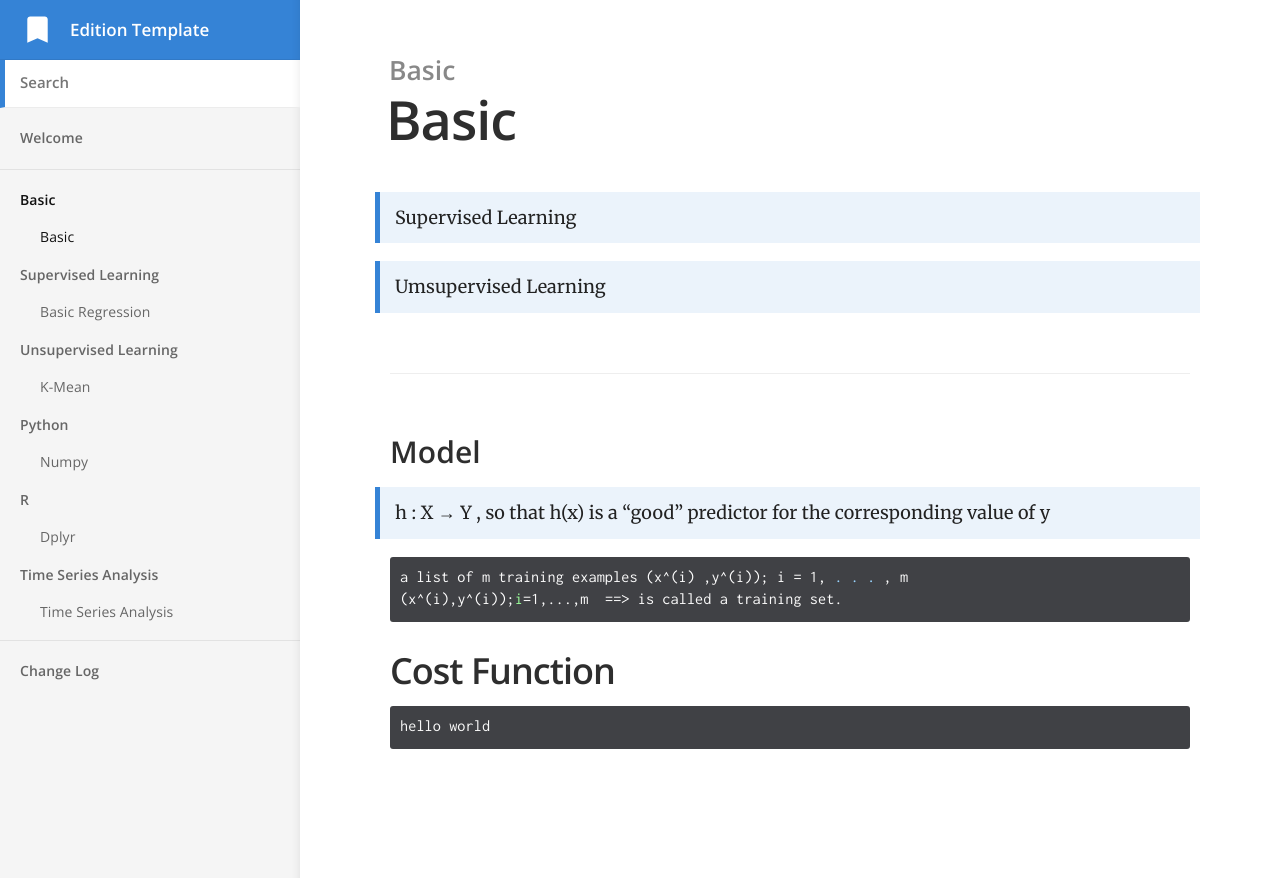
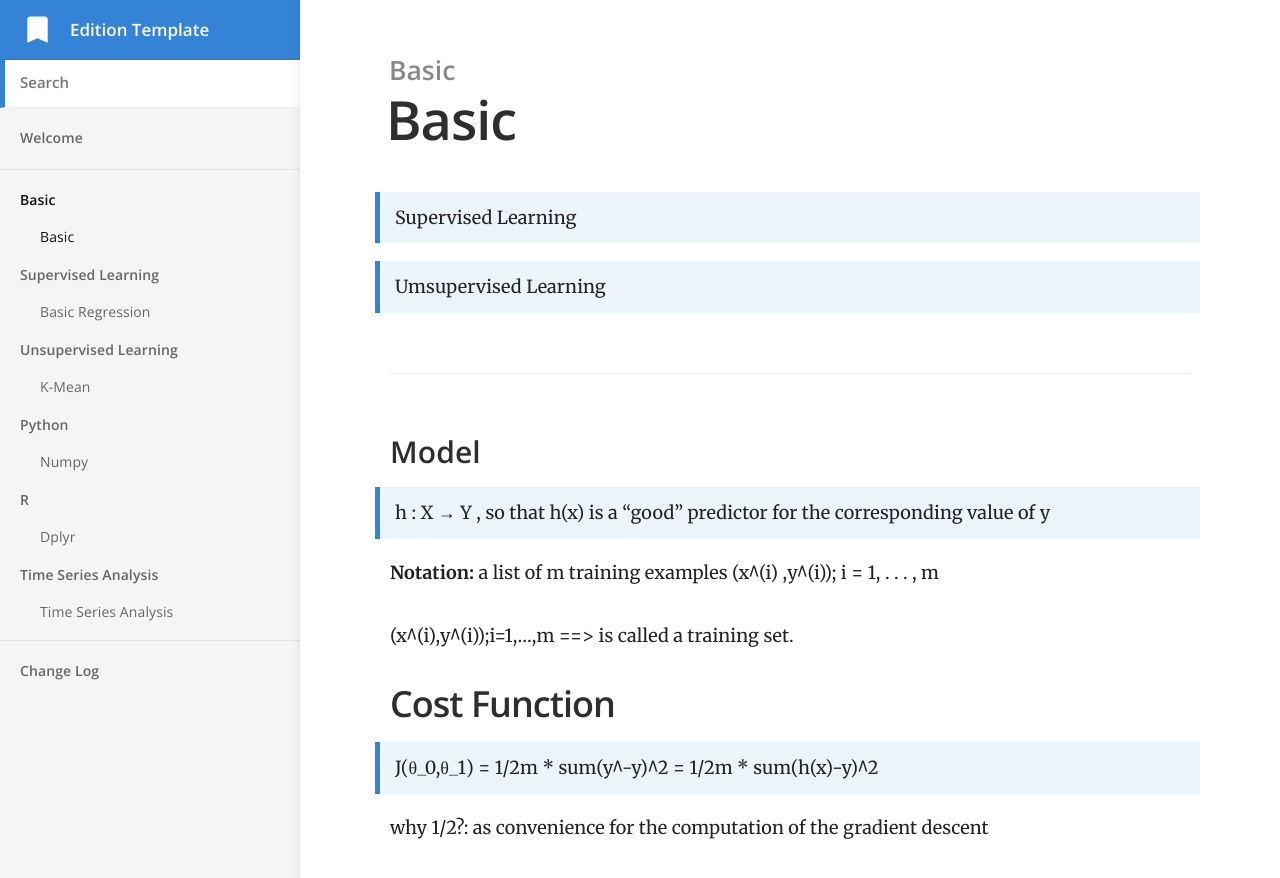
Before and after one commit to ksuthalia/ko-taemin, a Jekyll site: the page built from _docs/Data_Science/Basic.md, in a window 1280 px wide. Shown: the top 878 px of the page. Built offline with Jekyll 4.4.1, drawn with Linux system fonts in a browser that asks for light colours.

Commit message:
Update Basic.md

```diff
--- a/_docs/Data_Science/Basic.md
+++ b/_docs/Data_Science/Basic.md
@@ -15,14 +15,16 @@ order: 1
 
 > h : X → Y , so that h(x) is a “good” predictor for the corresponding value of y
 
-~~~bash
+**Notation:**
 a list of m training examples (x^(i) ,y^(i)); i = 1, . . . , m
+
 (x^(i),y^(i));i=1,...,m  ==> is called a training set.
- ~~~
+
 
 
 ## Cost Function
 
-~~~bash
-hello world
-~~~
+
+> J(θ_0,θ_1) = 1/2m * sum(y^-y)^2 = 1/2m * sum(h(x)-y)^2
+
+why 1/2?: as convenience for the computation of the gradient descent
```
